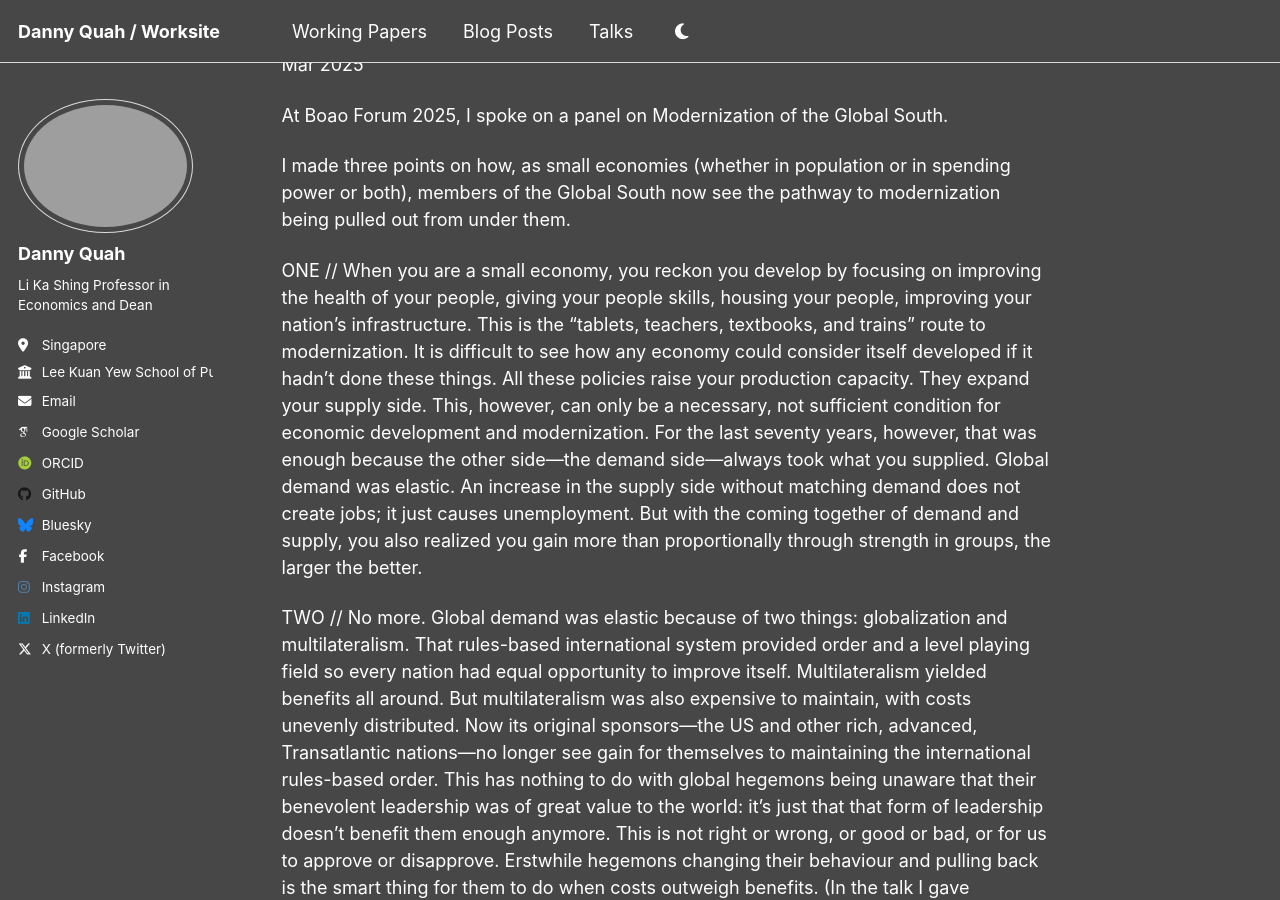
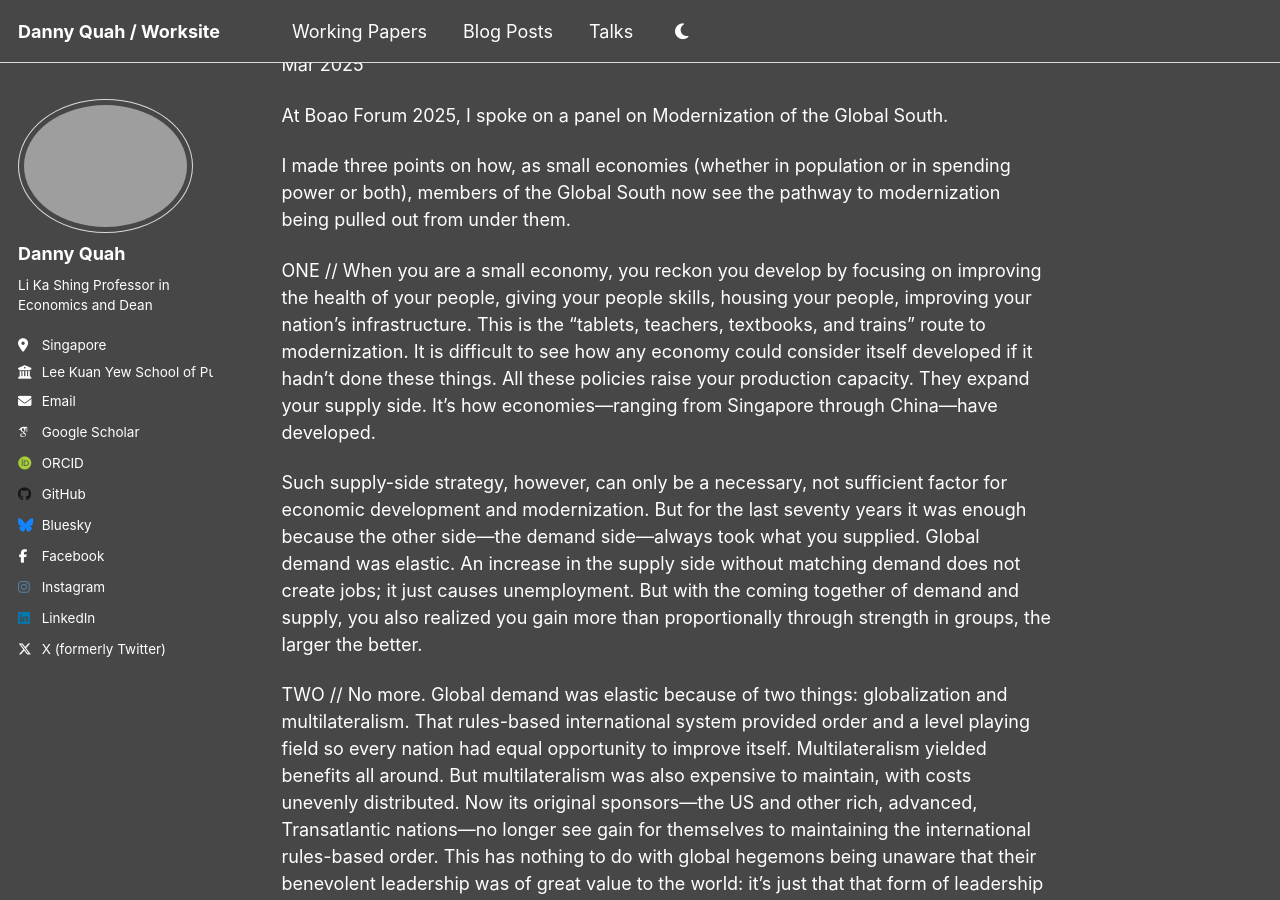
Before and after one commit to DannyQuah/DannyQuah.github.io, a Jekyll site: the page built from _posts/2025-03-30-Boao-Forum-Tragedy-Multilateralism-Global-South-Modernization.md, in a window 1280 px wide and 900 px high, scrolled down 320 px. Built offline with Jekyll 4.4.1, drawn with Linux system fonts in a browser that asks for light colours; some web fonts are replaced.

Commit message:
Boao Forum Tragedy

```diff
--- a/_posts/2025-03-30-Boao-Forum-Tragedy-Multilateralism-Global-South-Modernization.md
+++ b/_posts/2025-03-30-Boao-Forum-Tragedy-Multilateralism-Global-South-Modernization.md
@@ -21,7 +21,9 @@ At Boao Forum 2025, I spoke on a panel on Modernization of the Global South.
 
 I made three points on how, as small economies (whether in population or in spending power or both), members of the Global South now see the pathway to modernization being pulled out from under them.
 
-ONE // When you are a small economy, you reckon you develop by focusing on improving the health of your people, giving your people skills, housing your people, improving your nation's infrastructure.  This is the "tablets, teachers, textbooks, and trains" route to modernization.  It is difficult to see how any economy could consider itself developed if it hadn't done these things.  All these policies raise your production capacity.  They expand your supply side. This, however, can only be a necessary, not sufficient condition for economic development and modernization.  For the last seventy years, however, that was enough because the other side---the demand side---always took what you supplied. Global demand was elastic.  An increase in the supply side without matching demand does not create jobs; it just causes unemployment.  But with the coming together of demand and supply, you also realized you gain more than proportionally through strength in groups, the larger the better.
+ONE // When you are a small economy, you reckon you develop by focusing on improving the health of your people, giving your people skills, housing your people, improving your nation's infrastructure.  This is the "tablets, teachers, textbooks, and trains" route to modernization.  It is difficult to see how any economy could consider itself developed if it hadn't done these things.  All these policies raise your production capacity.  They expand your supply side.  It's how economies---ranging from Singapore through China---have developed.
+
+Such supply-side strategy, however, can only be a necessary, not sufficient factor for economic development and modernization.  But for the last seventy years it was enough because the other side---the demand side---always took what you supplied. Global demand was elastic.  An increase in the supply side without matching demand does not create jobs; it just causes unemployment.  But with the coming together of demand and supply, you also realized you gain more than proportionally through strength in groups, the larger the better.
 
 TWO // No more.  Global demand was elastic because of two things:  globalization and multilateralism.  That rules-based international system provided order and a level playing field so every nation had equal opportunity to improve itself.  Multilateralism yielded benefits all around.  But multilateralism was also expensive to maintain, with costs unevenly distributed.  Now its original sponsors---the US and other rich, advanced, Transatlantic nations---no longer see gain for themselves to maintaining the international rules-based order.  This has nothing to do with global hegemons being unaware that their benevolent leadership was of great value to the world: it's just that that form of leadership doesn't benefit them enough anymore.  This is not right or wrong, or good or bad, or for us to approve or disapprove.  Erstwhile hegemons changing their behaviour and pulling back is the smart thing for them to do when costs outweigh benefits.  (In the talk I gave examples.)
 
```
Also changed, not shown: other parts of _posts/2025-03-30-Boao-Forum-Tragedy-Multilateralism-Global-South-Modernization.md (+1 -1 lines).
